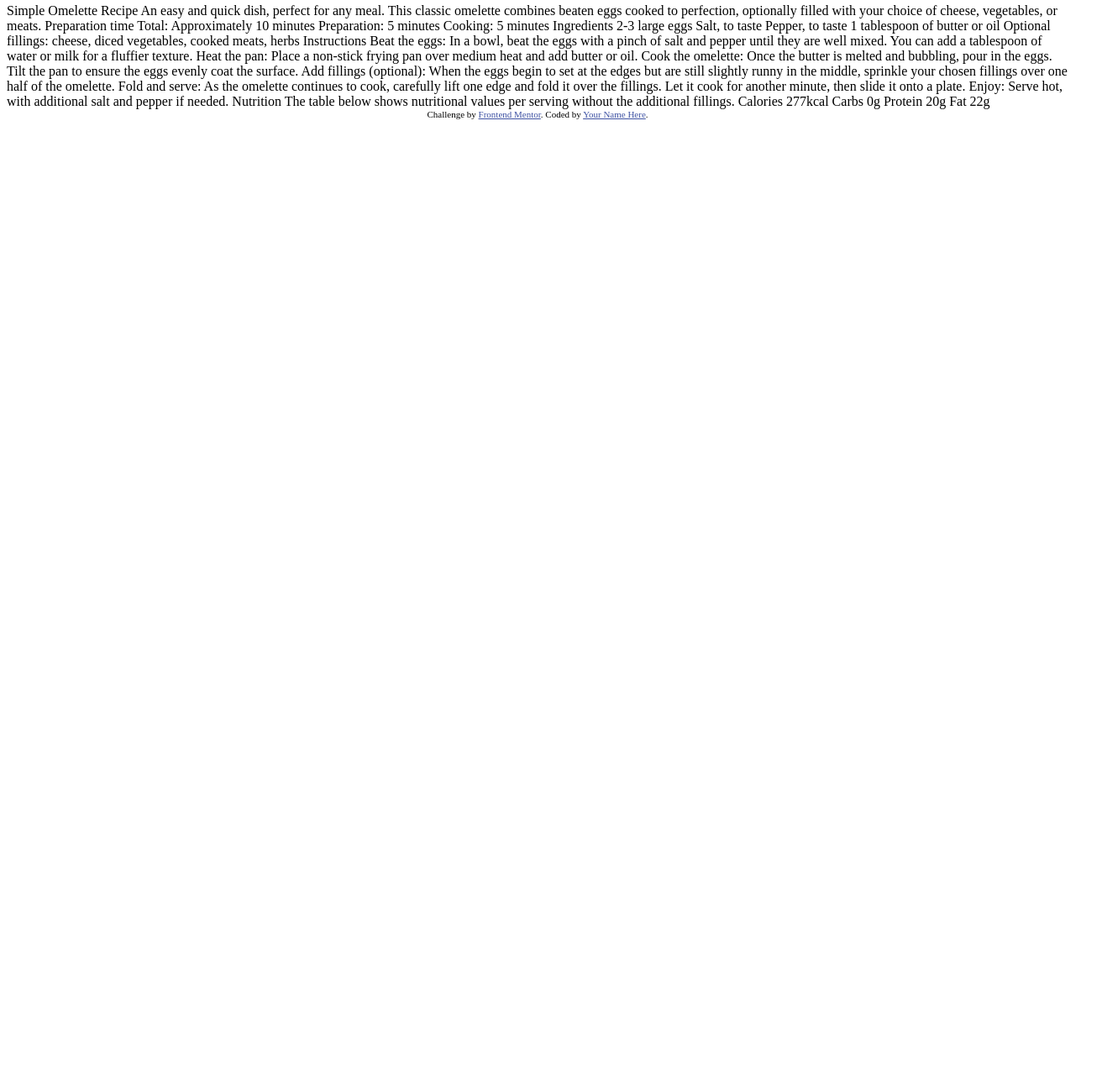
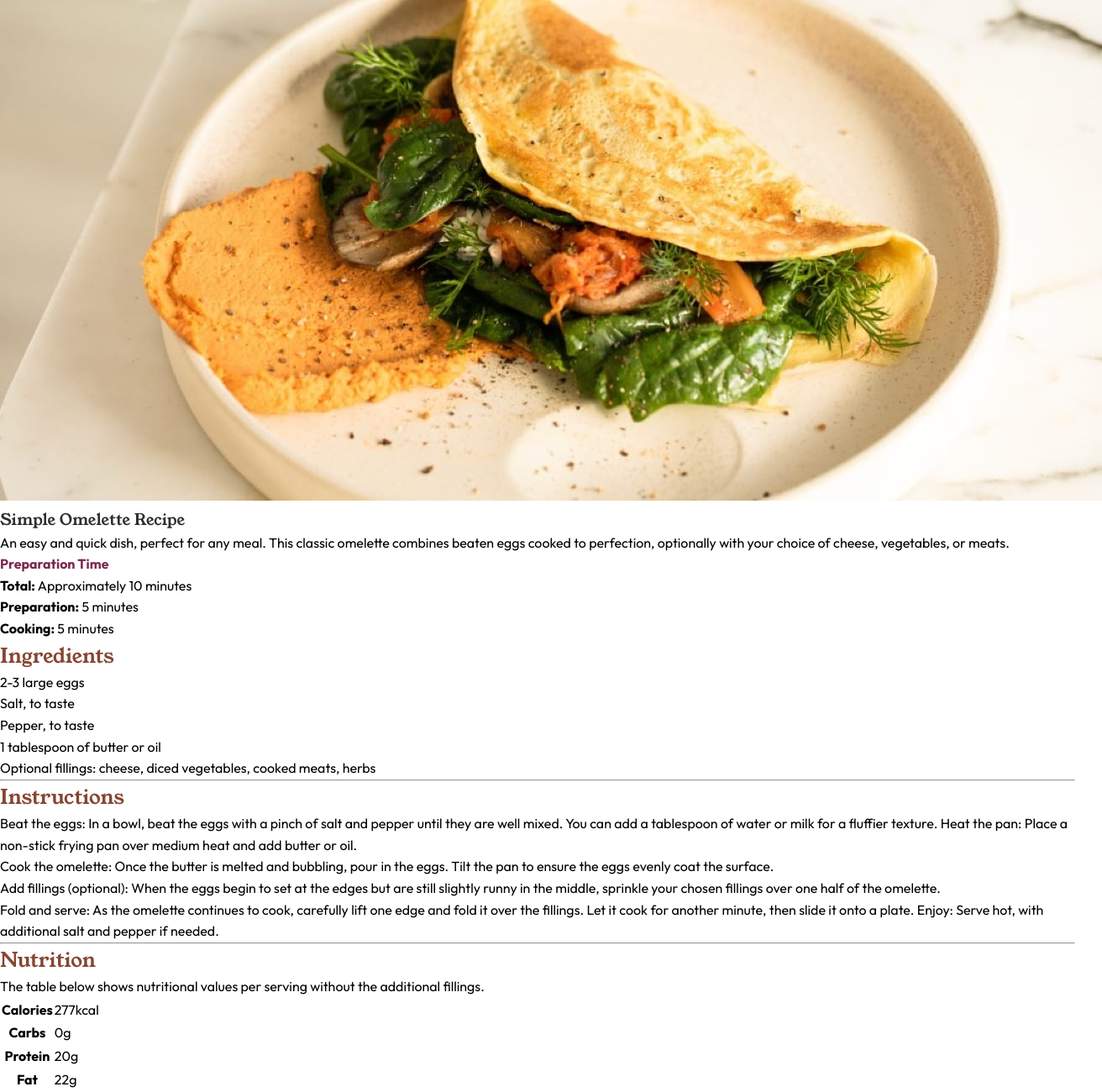
Before and after one commit to imMuriloNeres/recipe-page-main, a plain HTML site: page index.html in a window 1280 px wide. Shown: the part 4-1304 px from the top of the page at 84% size, 1312 px wide, since content can reach past the window. Before the commit the page ends 800 px from the top, so only its background shows below. Drawn offline with Linux system fonts and the light colour scheme.

Commit message:
HTML Structure

```diff
--- a/index.html
+++ b/index.html
@@ -1,21 +1,105 @@
 <!DOCTYPE html>
-<html lang="en">
+<html lang="pt-br">
 <head>
   <meta charset="UTF-8">
-  <meta name="viewport" content="width=device-width, initial-scale=1.0"> <!-- displays site properly based on user's device -->
-
+  <meta name="viewport" content="width=device-width, initial-scale=1.0">
   <link rel="icon" type="image/png" sizes="32x32" href="./assets/images/favicon-32x32.png">
-
   <title>Frontend Mentor | Recipe page</title>
 
-  <!-- Feel free to remove these styles or customise in your own stylesheet 👍 -->
-  <style>
-    .attribution { font-size: 11px; text-align: center; }
-    .attribution a { color: hsl(228, 45%, 44%); }
-  </style>
+  <link type="text/css" rel="stylesheet" href="style.css">
 </head>
 <body>
+  <main>
+    <article class="main-container">
+      <header class="banner">
+        <figure>
+          <img src="assets/images/image-omelette.jpeg" alt="Imagem de uma omelete em um prato.">
+        </figure>
+      </header>
+      <section class="main-title">
+        <h1>Simple Omelette Recipe</h1>
+        <p>An easy and quick dish, perfect for any meal. This classic omelette combines beaten eggs cooked to perfection, optionally with your choice of cheese, vegetables, or meats.</p>
+      </section>
+      <section class="preparation-time">
+        <h3>Preparation Time</h3>
+        <ul class="preparation-menu">
+          <li><strong>Total:</strong> Approximately 10 minutes</li>
+          <li><strong>Preparation:</strong> 5 minutes</li>
+          <li><strong>Cooking:</strong> 5 minutes</li>
+        </ul>
+      </section>
+      <section class="ingredients">
+        <h2>Ingredients</h2>
+        <ul class="ingredients-menu">
+          <li>2-3 large eggs</li>
+          <li>Salt, to taste</li>
+          <li>Pepper, to taste</li>
+          <li>1 tablespoon of butter or oil</li>
+          <li>Optional fillings: cheese, diced vegetables, cooked meats, herbs</li>
+        </ul>
+      </section>
 
+      <hr>
+
+      <section class="instructions">
+        <h2>Instructions</h2>
+        <ol>
+          <li>
+            Beat the eggs: In a bowl, beat the eggs with a pinch of salt and pepper until they are well mixed.
+            You can add a tablespoon of water or milk for a fluffier texture.
+
+            Heat the pan: Place a non-stick frying pan over medium heat and add butter or oil.
+          </li>
+
+          <li>
+            Cook the omelette: Once the butter is melted and bubbling, pour in the eggs. Tilt the pan to ensure
+            the eggs evenly coat the surface.
+          </li>
+
+          <li>
+            Add fillings (optional): When the eggs begin to set at the edges but are still slightly runny in the
+            middle, sprinkle your chosen fillings over one half of the omelette.
+          </li>
+
+          <li>
+            Fold and serve: As the omelette continues to cook, carefully lift one edge and fold it over the
+            fillings. Let it cook for another minute, then slide it onto a plate.
+
+            Enjoy: Serve hot, with additional salt and pepper if needed.
+          </li>
+        </ol>
+      </section>
+
+      <hr>
+
+      <section class="nutrition">
+        <h2>Nutrition</h2>
+        <p>The table below shows nutritional values per serving without the additional fillings.</p>
+        <table>
+          <tbody>
+            <tr>
+              <th scope="row">Calories</th>
+              <td>277kcal</td>
+            </tr>
+            <tr>
+              <th scope="row">Carbs</th>
+              <td>0g</td>
+            </tr>
+            <tr>
+              <th scope="row">Protein</th>
+              <td>20g</td>
+            </tr>
+            <tr>
+              <th scope="row">Fat</th>
+              <td>22g</td>
+            </tr>
+          </tbody>
+        </table>
+      </section>
+    </article>
+  </main>
+
+  <!-- <p>
     Simple Omelette Recipe
 
     An easy and quick dish, perfect for any meal. This classic omelette combines beaten eggs cooked
@@ -68,10 +152,6 @@
 
     Fat
     22g
-
-  <div class="attribution">
-    Challenge by <a href="https://www.frontendmentor.io?ref=challenge" target="_blank">Frontend Mentor</a>.
-    Coded by <a href="#">Your Name Here</a>.
-  </div>
+  </p> -->
 </body>
 </html>
--- /dev/null
+++ b/style.css
@@ -0,0 +1,57 @@
+/* FONT IMPORT */
+@font-face {
+    font-family: "Young Serif";
+    src: url(../assets/fonts/young-serif/YoungSerif-Regular.ttf);
+}
+
+@font-face {
+    font-family: "Outfit";
+    src: url(../assets/fonts/outfit/Outfit-VariableFont_wght.ttf);
+}
+
+/* STYLE GUIDE */
+:root {
+    --white: hsl(0, 0%, 100%);
+    --stone100: hsl(30, 54%, 90%);
+    --stone150: hsl(30, 18%, 87%);
+    --stone600: hsl(30, 10%, 34%);
+    --stone900: hsl(24, 5%, 18%);
+    --brown800: hsl(14, 45%, 36%);
+    --rose800: hsl(332, 51%, 32%);
+    --rose50: hsl(330, 100%, 98%);
+}
+
+/* GLOBAL SETTINGS */
+* {
+    margin: 0;
+    padding: 0;
+    box-sizing: border-box;
+}
+
+html, body {
+    height: 100vh;
+}
+
+h1, h2 {
+    font-family: "Young Serif";
+    font-weight: 400;
+}
+
+body, h3, p, a, ul, ol, li {
+    font-family: "Outfit";
+    font-size: 16px;
+    line-height: 1.6;
+}
+
+h1 {
+    color: var(--stone900);
+}
+
+h2 {
+    color: var(--brown800);
+
+}
+
+h3 {
+    color: var(--rose800);
+}
```
Lines whose indentation alone changed are shown as unchanged.
